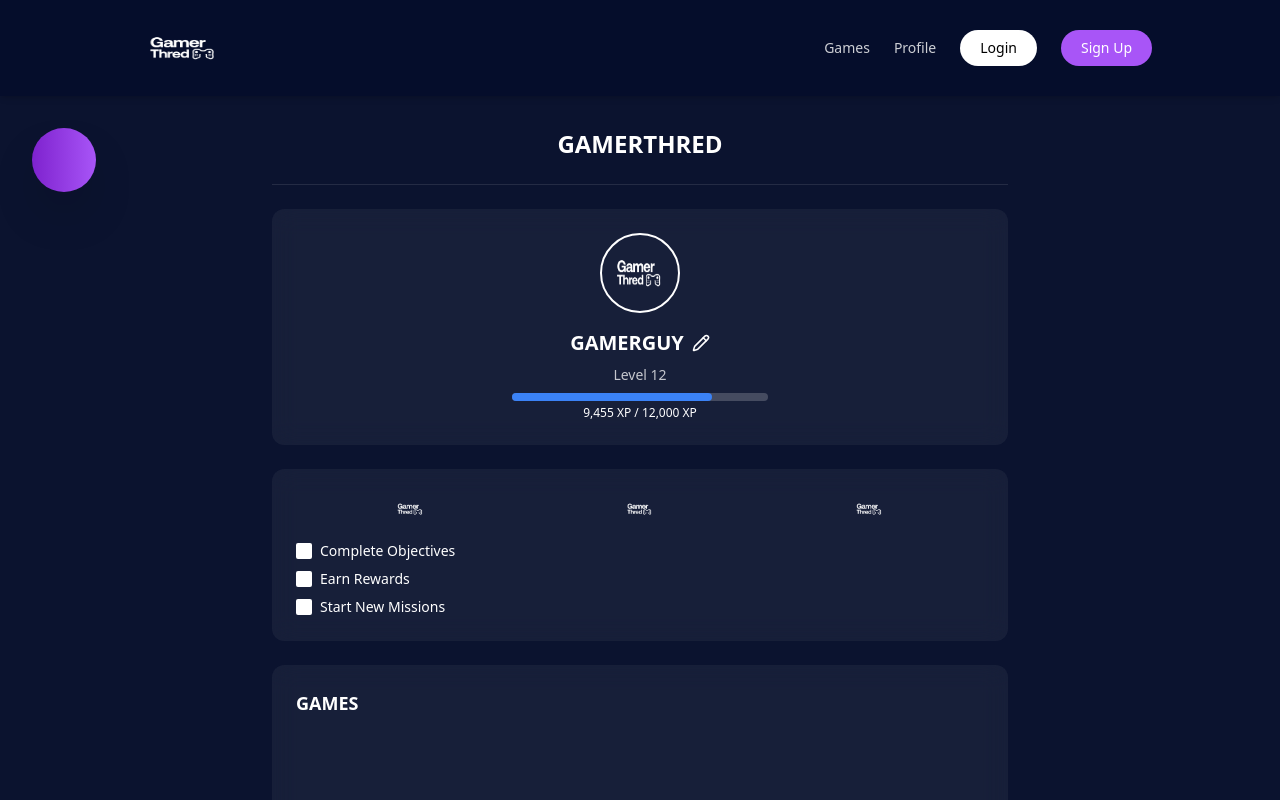
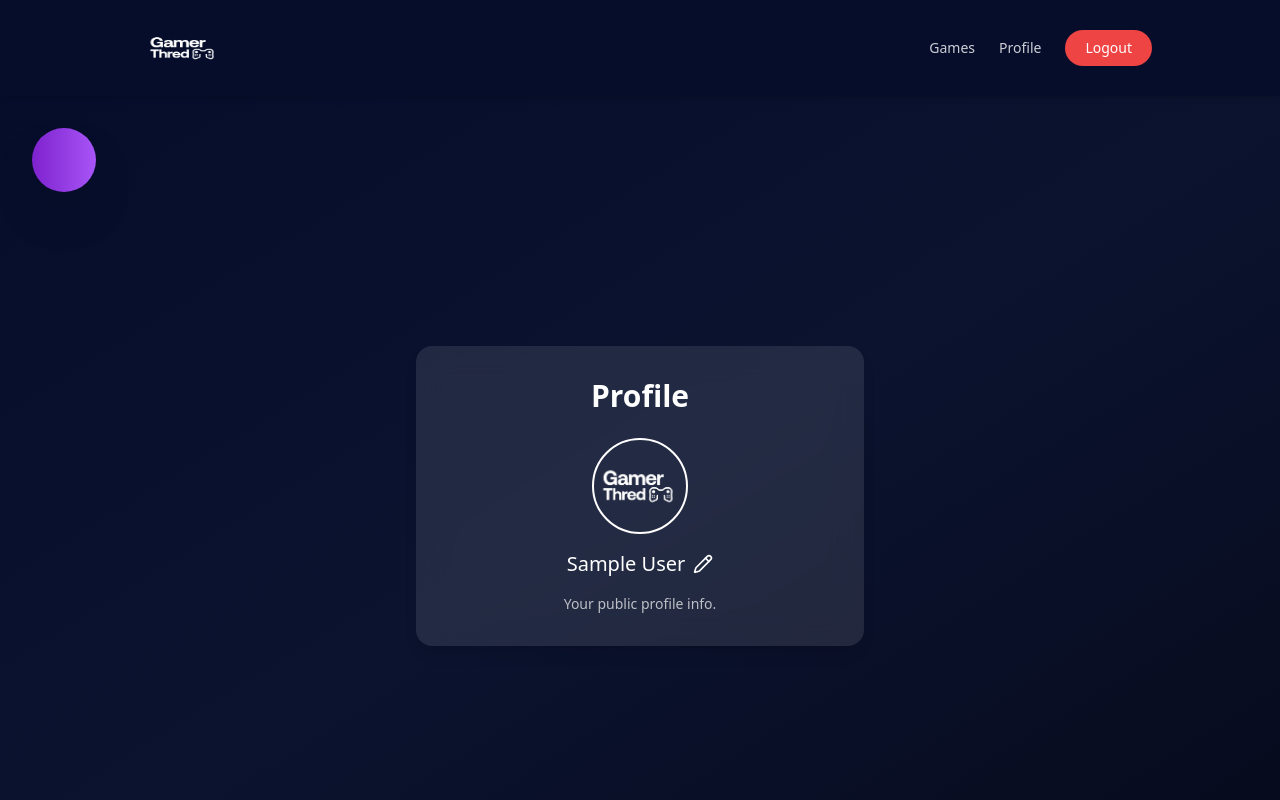
Before and after one commit to triggereddown/gamerthred, a React (Vite) app in the folder gamerthred/: page /profile in a window 1280 px wide. Shown: the top 800 px of the page. Built offline with nearby package versions, Linux system fonts and the light colour scheme; sample sign-in values are in the browser's storage.

Commit message:
login,profile,reisgter api , profile and logout button add

```diff
--- a/gamerthred/package.json
+++ b/gamerthred/package.json
@@ -10,6 +10,7 @@
     "preview": "vite preview"
   },
   "dependencies": {
+    "jwt-decode": "^4.0.0",
     "lucide-react": "^0.525.0",
     "motion": "^12.23.6",
     "react": "^19.1.0",
@@ -28,6 +29,6 @@
     "globals": "^16.3.0",
     "postcss": "^8.5.6",
     "tailwindcss": "^3.4.17",
-    "vite": "^5.2.10"
+    "vite": "^5.4.19"
   }
 }
--- a/gamerthred/src/components/Navbar.jsx
+++ b/gamerthred/src/components/Navbar.jsx
@@ -1,14 +1,33 @@
-import React, { useState } from "react";
-import { Link } from "react-router-dom";
+import React, { useState, useEffect } from "react";
+import { Link, useNavigate, useLocation } from "react-router-dom";
 import { assets } from "../assets/assets";
 import { Menu, X } from "lucide-react";
 
 const Navbar = () => {
   const [isMobileMenuOpen, setIsMobileMenuOpen] = useState(false);
+  const [isAuthenticated, setIsAuthenticated] = useState(false);
+  const navigate = useNavigate();
+  const location = useLocation();
+  useEffect(() => {
+    const token = localStorage.getItem("token");
+    setIsAuthenticated(!!token);
+  }, [location]);
+
+  useEffect(() => {
+    const token = localStorage.getItem("token");
+    setIsAuthenticated(!!token); // true if token exists
+  }, []);
 
   const toggleMobileMenu = () => setIsMobileMenuOpen(!isMobileMenuOpen);
 
   const scrollToTop = () => window.scrollTo({ top: 0, behavior: "smooth" });
+
+  const handleLogout = () => {
+    localStorage.removeItem("token");
+    setIsAuthenticated(false);
+    setIsMobileMenuOpen(false);
+    navigate("/login");
+  };
 
   return (
     <nav className="bg-[#050D2B] sticky top-0 z-50 px-4 sm:px-6 md:px-20 lg:px-32 py-4 shadow-md text-white font-sans">
@@ -18,7 +37,7 @@ const Navbar = () => {
           <img src={assets.logo} alt="logo" className="w-28 h-16" />
         </Link>
 
-        {/* Hamburger menu button (visible on mobile) */}
+        {/* Hamburger menu (mobile only) */}
         <button
           className="md:hidden text-white text-2xl focus:outline-none"
           onClick={toggleMobileMenu}
@@ -26,7 +45,7 @@ const Navbar = () => {
           {isMobileMenuOpen ? <X size={28} /> : <Menu size={28} />}
         </button>
 
-        {/* Desktop Links */}
+        {/* Desktop Menu */}
         <div className="hidden md:flex items-center gap-6 text-sm font-medium text-white/80">
           <Link
             to="/games"
@@ -35,6 +54,8 @@ const Navbar = () => {
           >
             Games
           </Link>
+          {isAuthenticated ? (
+            <>
             <Link
             to="/profile"
             onClick={scrollToTop}
@@ -42,6 +63,15 @@ const Navbar = () => {
           >
             Profile
           </Link>
+            <button
+              onClick={handleLogout}
+              className="bg-red-500 text-white px-5 py-2 rounded-full hover:bg-red-600 transition"
+            >
+              Logout
+            </button>
+            </>
+          ) : (
+            <>
               <Link
                 to="/login"
                 onClick={scrollToTop}
@@ -56,9 +86,11 @@ const Navbar = () => {
               >
                 Sign Up
               </Link>
+            </>
+          )}
         </div>
 
-        {/* Mobile Menu (Slide-down) */}
+        {/* Mobile Menu */}
         {isMobileMenuOpen && (
           <div className="absolute top-[4.5rem] right-4 w-44 bg-[#0B132F] border border-white/10 rounded-xl p-4 flex flex-col gap-3 shadow-xl md:hidden">
             <Link
@@ -71,6 +103,10 @@ const Navbar = () => {
             >
               Games
             </Link>
+
+
+            {isAuthenticated ? (
+              <>
               <Link
               to="/profile"
               onClick={() => {
@@ -81,6 +117,16 @@ const Navbar = () => {
             >
               Profile
             </Link>
+              <button
+                onClick={handleLogout}
+                className="bg-red-500 text-white px-4 py-1.5 rounded-full text-center"
+              >
+                Logout
+              </button>
+              </>
+
+            ) : (
+              <>
                 <Link
                   to="/login"
                   onClick={() => {
@@ -101,6 +147,8 @@ const Navbar = () => {
                 >
                   Sign Up
                 </Link>
+              </>
+            )}
           </div>
         )}
       </div>
--- a/gamerthred/src/pages/Login/Login.jsx
+++ b/gamerthred/src/pages/Login/Login.jsx
@@ -1,8 +1,21 @@
 import { useState } from "react";
 import { Mail, Lock, LogIn } from "lucide-react";
-import { Link } from "react-router-dom";
+import { Link, useNavigate } from "react-router-dom";
+import { jwtDecode } from "jwt-decode";
 
 const Login = ({ setShowLogin }) => {
+  const navigate = useNavigate();
+  // In future: Fetch username and image from backend here
+  let tokenFromLocalStorage = localStorage.getItem("token");
+  if (tokenFromLocalStorage) {
+    const decodedToken = jwtDecode(tokenFromLocalStorage);
+    const currentTime = Date.now() / 1000; // Convert to seconds
+    if (decodedToken.exp && decodedToken.exp < currentTime) {
+      localStorage.clear(); // Token has expired
+    } else {
+      navigate("/profile");
+    }
+  }
   const [formData, setFormData] = useState({
     email: "",
     password: "",
@@ -14,6 +27,24 @@ const Login = ({ setShowLogin }) => {
 
   const handleSubmit = (e) => {
     e.preventDefault();
+    fetch("https://gamerthred.com/api/login.php", {
+      method: "POST",
+      headers: {
+        "Content-Type": "application/json",
+      },
+      body: JSON.stringify(formData), // send email & password
+    })
+      .then((response) => response.json()) // assuming PHP returns JSON
+      .then((data) => {
+        console.log("Success:", data);
+        const token = data.data.jwt;
+        localStorage.setItem("token", token);
+        console.log(token);
+        navigate("/profile");
+      })
+      .catch((error) => {
+        console.error("Error:", error);
+      });
     console.log("Login submitted", formData);
   };
 
--- a/gamerthred/src/pages/Profile/Profile.jsx
+++ b/gamerthred/src/pages/Profile/Profile.jsx
@@ -1,88 +1,70 @@
-import React, { useState } from "react";
+import React, { useState, useEffect } from "react";
 import { Pencil } from "lucide-react";
 import { assets } from "../../assets/assets";
+import { useNavigate } from "react-router-dom";
+import { jwtDecode } from "jwt-decode";
 
 const Profile = () => {
-  const [username, setUsername] = useState("GAMERGUY");
+  // Mocked initial value; replace with real fetch logic in future
+  const navigate = useNavigate();
+  const [username, setUsername] = useState("username");
   const [editing, setEditing] = useState(false);
   const [tempName, setTempName] = useState(username);
 
+  useEffect(() => {
+    // In future: Fetch username and image from backend here
+    let tokenFromLocalStorage = localStorage.getItem("token");
+  if (!tokenFromLocalStorage) {
+        navigate("/login");
+      } else {
+        const decodedToken = jwtDecode(tokenFromLocalStorage);
+        const currentTime = Date.now() / 1000; // Convert to seconds
+        if (decodedToken.exp && decodedToken.exp < currentTime) {
+          localStorage.clear(); // Token has expired
+          navigate("/login");
+        }else{
+          console.log(decodedToken.name);
+          setUsername(decodedToken.name);
+        }
+      }
+  }, []);
+
   const handleEditToggle = () => {
-    if (editing) setUsername(tempName);
+    if (editing) setUsername(tempName); // Save edited name
     setEditing(!editing);
   };
 
   return (
-    <div className="bg-[#0B132F] text-white font-sans py-8 min-h-screen">
-      <div className="max-w-3xl mx-auto px-4 space-y-6">
-        {/* Header */}
-        <div className="flex flex-col items-center justify-center border-b border-white/10 pb-4">
-          <h1 className="text-2xl font-bold mb-2">GAMERTHRED</h1>
+    <div className="min-h-screen flex flex-col items-center justify-center bg-gradient-to-br from-[#050D2B] via-[#0B132F] to-[#060A1B] text-white p-6 font-sans">
+      <div className="bg-white bg-opacity-10 backdrop-blur-lg rounded-2xl p-8 shadow-lg w-full max-w-md text-center">
+        <h2 className="text-3xl font-semibold mb-6">Profile</h2>
+
+        {/* User Image */}
+        <div className="flex justify-center mb-4">
+          <img
+            src={assets.logo} // Replace with dynamic URL later
+            alt="User Avatar"
+            className="h-24 w-24 rounded-full border-2 border-white object-cover"
+          />
         </div>
 
-        {/* Profile Top Card */}
-        <div className="bg-white bg-opacity-5 backdrop-blur-md rounded-xl p-6 flex flex-col items-center">
-          <img
-            src={assets.logo}
-            alt="avatar"
-            className="h-20 w-20 rounded-full border-2 border-white mb-4"
-          />
-          <div className="text-center">
-            <div className="flex items-center justify-center gap-2 mb-2">
+        {/* Name with Edit Option */}
+        <div className="flex items-center justify-center gap-2 mb-4">
           {editing ? (
             <input
               value={tempName}
               onChange={(e) => setTempName(e.target.value)}
-                  className="bg-transparent border-b border-white text-white text-xl text-center focus:outline-none"
+              className="bg-transparent border-b border-white text-white text-lg text-center focus:outline-none"
             />
           ) : (
-                <h2 className="text-xl font-semibold">{username}</h2>
+            <p className="text-xl">{username}</p>
           )}
-              <button onClick={handleEditToggle}>
-                <Pencil size={18} />
+          <button onClick={handleEditToggle} className="text-white">
+            <Pencil size={20} />
           </button>
         </div>
-            <p className="text-sm opacity-75">Level 12</p>
-            <div className="h-2 w-64 bg-white/20 rounded-full mt-2">
-              <div className="h-full bg-blue-500 rounded-full w-[78%]"></div>
-            </div>
-            <p className="text-xs mt-1">9,455 XP / 12,000 XP</p>
-          </div>
-        </div>
 
-        {/* Stats Section */}
-        <div className="bg-white bg-opacity-5 backdrop-blur-md rounded-xl p-6 space-y-4">
-          <div className="flex justify-around">
-            <img src={assets.logo} alt="medal" className="h-8" />
-            <img src={assets.logo} alt="controller" className="h-8" />
-            <img src={assets.logo} alt="flame" className="h-8" />
-          </div>
-          <div className="space-y-2 text-sm">
-            <div className="flex items-center gap-2">
-              <div className="h-4 w-4 bg-white rounded-sm"></div>
-              Complete Objectives
-            </div>
-            <div className="flex items-center gap-2">
-              <div className="h-4 w-4 bg-white rounded-sm"></div>
-              Earn Rewards
-            </div>
-            <div className="flex items-center gap-2">
-              <div className="h-4 w-4 bg-white rounded-sm"></div>
-              Start New Missions
-            </div>
-          </div>
-        </div>
-
-        {/* Games Section */}
-        <div className="bg-white bg-opacity-5 backdrop-blur-md rounded-xl p-6">
-          <h3 className="text-lg font-semibold mb-4">GAMES</h3>
-          <div className="grid grid-cols-2 gap-4">
-            <img src={assets.logo} alt="Game 1" className="rounded-md" />
-            <img src={assets.logo} alt="Game 2" className="rounded-md" />
-            <img src={assets.logo} alt="Game 3" className="rounded-md" />
-            <img src={assets.logo} alt="Game 4" className="rounded-md" />
-          </div>
-        </div>
+        <p className="text-sm opacity-70">Your public profile info.</p>
       </div>
     </div>
   );
```
Also changed, not shown: gamerthred/src/pages/Signup/Signup.jsx (+35 -2 lines), 1 other file (tests, documents, lock files or other folders). Lines whose indentation alone changed are shown as unchanged.
